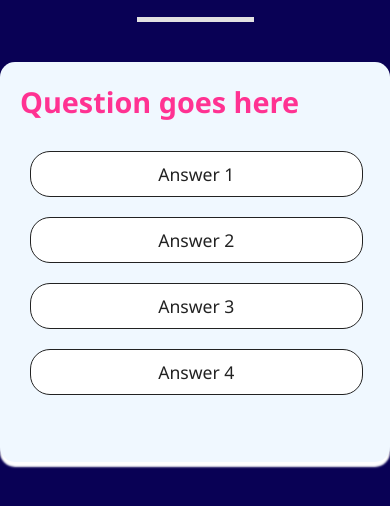
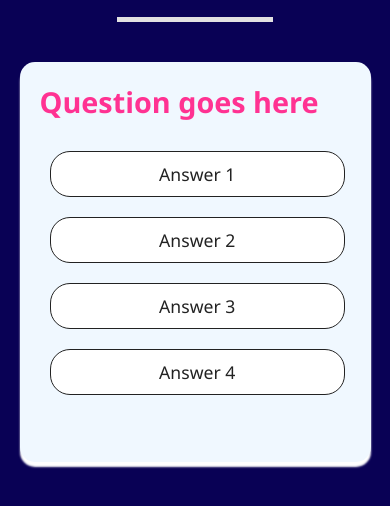
Before and after one commit to mehak-1903/JSProjects, a plain HTML site: page Project16_quiz-app/index.html in a window 390 px wide. Shown: the part 88-594 px from the top of the page. Drawn offline with Linux system fonts and the light colour scheme.

Commit message:
Adding responsiveness

```diff
--- a/Project16_quiz-app/style.css
+++ b/Project16_quiz-app/style.css
@@ -81,11 +81,23 @@ hr{
 
 /* Responsive */
 
-@media(max-width: 600px){
+/* For Tablet */
+
+@media(min-width: 601px) and (max-width: 1023px){
     hr{
         width: 30%;
     }
     .container{
-        width: 100%;
+        width: 90%;
     }
 }
+
+/* For Mobile */
+@media(max-width: 600px){
+    hr{
+        width: 40%;
+    }
+    .container{
+        width: 90%;
+    }
+}
```
